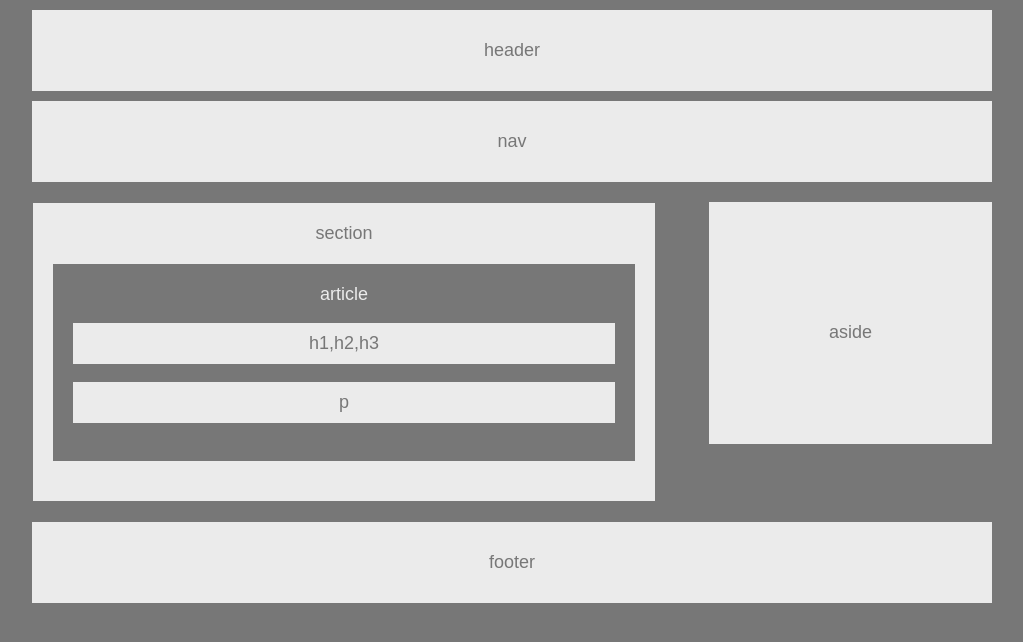
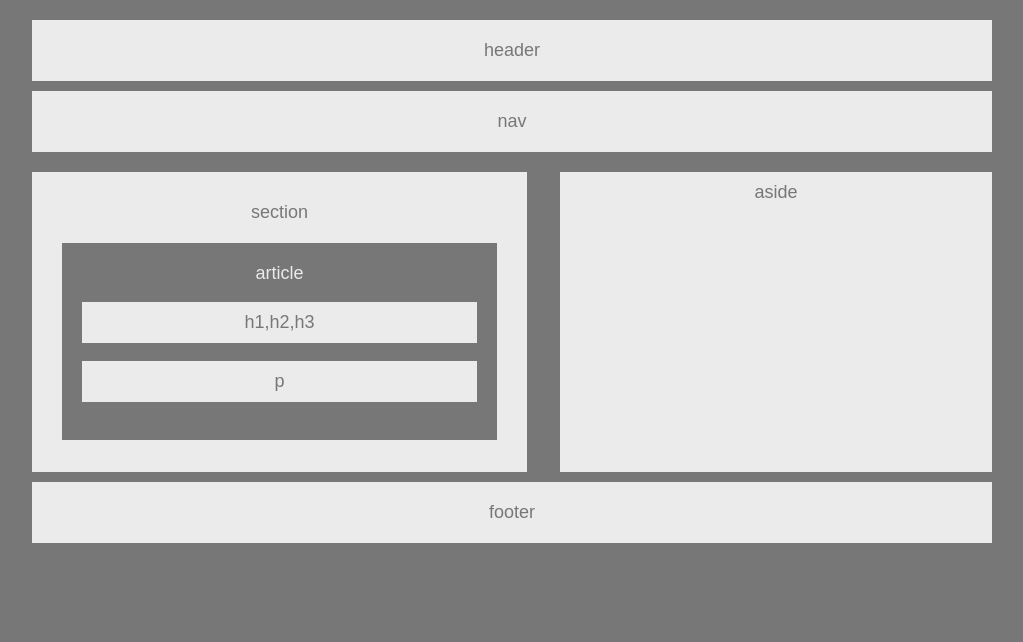
Before and after one commit to ABJervis/HW-Wireframe, a plain HTML site: page index.html in a window 1280 px wide. Shown: the whole page, without its empty margins (128-1151 px from the left). Drawn offline with Linux system fonts and the light colour scheme.

Commit message:
almost there

```diff
--- a/style.css
+++ b/style.css
@@ -9,41 +9,47 @@ body {
     color: #777;
     font-size: 18px;
     background: #777;
-    width: 960px; margin: 0 auto; padding 20px;
-
+    width: 960px;
+    margin: 20px auto 20px auto;
 }
 
 header {
     background: #ebebeb;
-    padding: 30px;
+    padding: 20px;
     margin-bottom: 10px;
     margin-top: 10px;
+
 }
 
 nav {
     background: #ebebeb;
-    padding: 30px;
-    margin-bottom: 20px;
+    padding: 20px;
+    margin-bottom: 10px;
 }
 
 
 
 section {
     background: #ebebeb;
-    padding: 20px;
+    width: 495px;
+    padding: 30px;
     float: left;
-    border: thin solid;
-    width: 65%;
-    margin-bottom: 20px;
+    margin-bottom: 10px;
+    margin-top: 10px;
+    height: 300px;
+
 
 }
 
 article {
     background-color: #777;
     color: #ebebeb;
+    padding: 20px;
     margin-top: 20px;
-    margin-bottom: 20px;
-    padding: 20px;
+    margin-bottom: 5px;
+
+
+
 }
 
 head {
@@ -60,21 +66,24 @@ p {
 }
 
 .aside {
-    Flex: 50%;
     Text-align:center;
     padding: 10px;
     background-color: #ebebeb;
     color: #777;
-    padding: 120px;
     float: right;
     margin-bottom: 10px;
-    height: 242px;
+    margin-top: 10px;
+    height: 300px;
+    width: 45%;
+
+
+
 }
 
 footer {
     clear: both;
     background-color: #ebebeb;
     color: #777;
-    padding: 30px;
+    padding: 20px;
     margin-bottom: 40px;
 }
```
Also changed, not shown: index.html (+1 -1 lines).
